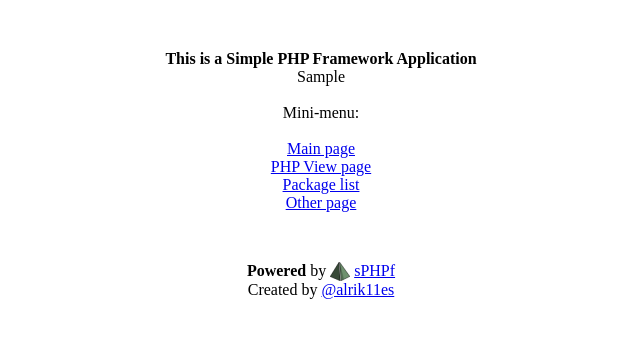
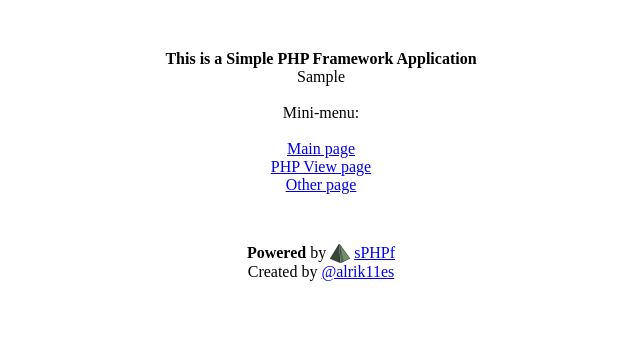
Before and after one commit to alrik11es/sPHPf, a PHP site: template view/web/index.twig in a window 1280 px wide. Shown: the top 338 px of the page, without its empty margins (319-959 px from the left). Run offline with PHP 8.4, Linux system fonts and the light colour scheme; the template is opened without the code that fills it: most values are stand-ins (such as "Sample title", 1, 10 or a date in 2020); some libraries are stand-ins or nearby versions.

Commit message:
Minor change in index.twig

```diff
--- a/view/web/index.twig
+++ b/view/web/index.twig
@@ -8,6 +8,5 @@
     <br/><br/>
     <a href="{{path}}main/index">Main page</a><br/>
     <a href="{{path}}main/phpView">PHP View page</a><br/>
-    <a href="{{path}}package/listAll">Package list</a><br/>
     <a href="{{path}}main/other">Other page</a>
 {% endblock %}
```
